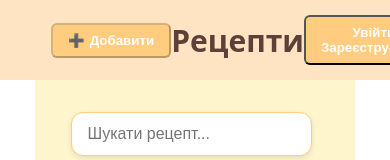
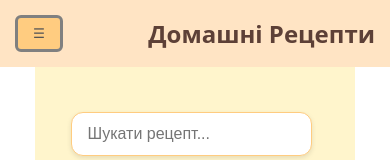
Before and after one commit to Volodymyr-Bauzi/recipe-app, a React (Vite) app: page / in a window 390 px wide. Shown: the top 160 px of the page. Built offline with nearby package versions, Linux system fonts and the light colour scheme; no server answers; the database is empty.

Commit message:
feat: add toggle button for sidebar and update header title

```diff
--- a/src/components/Header.module.css
+++ b/src/components/Header.module.css
@@ -47,28 +47,19 @@ header {
 }
 
 .logoutBtn,
-.authButton {
+.authButton,
+.addButton,
+.toggleNavBarButton {
   background: #ffcc80;
   border-radius: 6px;
   padding: 8px 15px;
   font-weight: bold;
   cursor: pointer;
   transition: all 0.3s ease-in-out;
-  color: white;
+  color: #555;
   font-weight: bold;
   cursor: pointer;
-}
-
-.addButton {
-  background: #ffcc80;
-  border-radius: 6px;
-  padding: 8px 15px;
-  font-weight: bold;
-  cursor: pointer;
-  transition: all 0.3s ease-in-out;
-  color: white;
-  font-weight: bold;
-  cursor: pointer;
+  border: 3px solid grey;
 }
 
 .addButton::before {
@@ -80,3 +71,31 @@ header {
   background: #ffb341;
   box-shadow: 2px 2px 2px rgb(0 0 0 / 0.2);
 }
+
+.toggleNavBarButton {
+  display: none;
+}
+
+@media (max-width: 1200px) {
+  .headerContent {
+    width: 100%;
+  }
+
+  .headerTitle {
+    font-size: 1.5rem;
+    text-align: center;
+  }
+
+  .authContainer {
+    margin-top: 1rem;
+  }
+
+  .addButton,
+  .authButtons {
+    display: none;
+  }
+
+  .toggleNavBarButton {
+    display: block;
+  }
+}
--- a/src/components/Header.tsx
+++ b/src/components/Header.tsx
@@ -48,6 +48,12 @@ const Header = ({onAddRecipeClick}: HeaderProps) => {
     <header ref={headerRef} className={s.header}>
       <div className={s.headerContent}>
         <button
+          className={s.toggleNavBarButton}
+          onClick={() => console.log('Toggle sidebar')}
+        >
+          ☰
+        </button>
+        <button
           className={s.addButton}
           onClick={onAddRecipeClick}
           disabled={!user}
@@ -55,7 +61,7 @@ const Header = ({onAddRecipeClick}: HeaderProps) => {
         >
           Добавити
         </button>
-        <h1 className={s.headerTitle}>Рецепти</h1>
+        <h1 className={s.headerTitle}>Домашні Рецепти</h1>
         <div className={s.authButtons}>
           {user ? (
             <div className={s.userInfo}>
```
